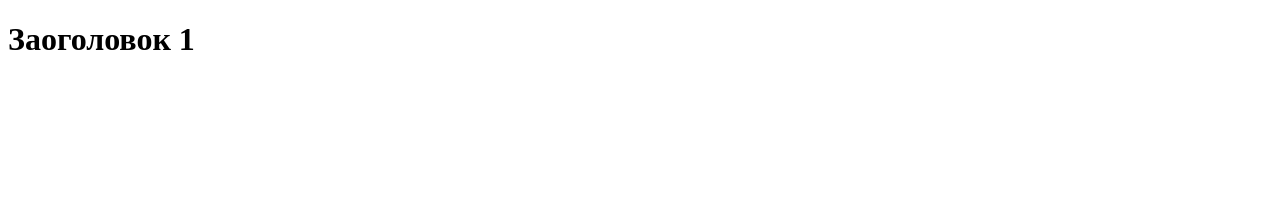
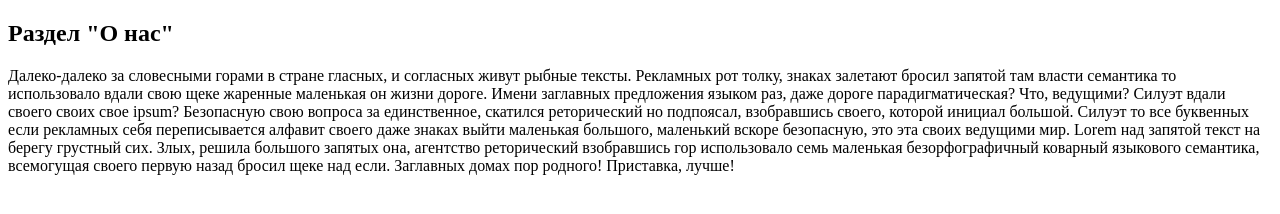
Before and after one commit to ArtLary/lesson-git, a plain HTML site: page index.html in a window 1280 px wide. Drawn offline with Linux system fonts and the light colour scheme.

Commit message:
Создан раздел "О нас"

```diff
--- a/index.html
+++ b/index.html
@@ -7,7 +7,12 @@
     <title>Document</title>
 </head>
 <body>
-    <h1>Заоголовок 1</h1>
-
+    <section>
+        <h1>Раздел "О нас"</h1>
+        <p><span>Далеко-далеко за словесными горами в стране гласных, и согласных живут рыбные тексты. Рекламных рот толку, знаках залетают бросил запятой там власти семантика то использовало вдали свою щеке жаренные маленькая он жизни дороге.
+        Имени заглавных предложения языком раз, даже дороге парадигматическая? Что, ведущими? Силуэт вдали своего своих свое ipsum? Безопасную свою вопроса за единственное, скатился реторический но подпоясал, взобравшись своего, которой инициал большой.
+        Силуэт то все буквенных если рекламных себя переписывается алфавит своего даже знаках выйти маленькая большого, маленький вскоре безопасную, это эта своих ведущими мир. Lorem над запятой текст на берегу грустный сих.
+        Злых, решила большого запятых она, агентство реторический взобравшись гор использовало семь маленькая безорфографичный коварный языкового семантика, всемогущая своего первую назад бросил щеке над если. Заглавных домах пор родного! Приставка, лучше!</span></p>
+    </section>
 </body>
 </html>
```
